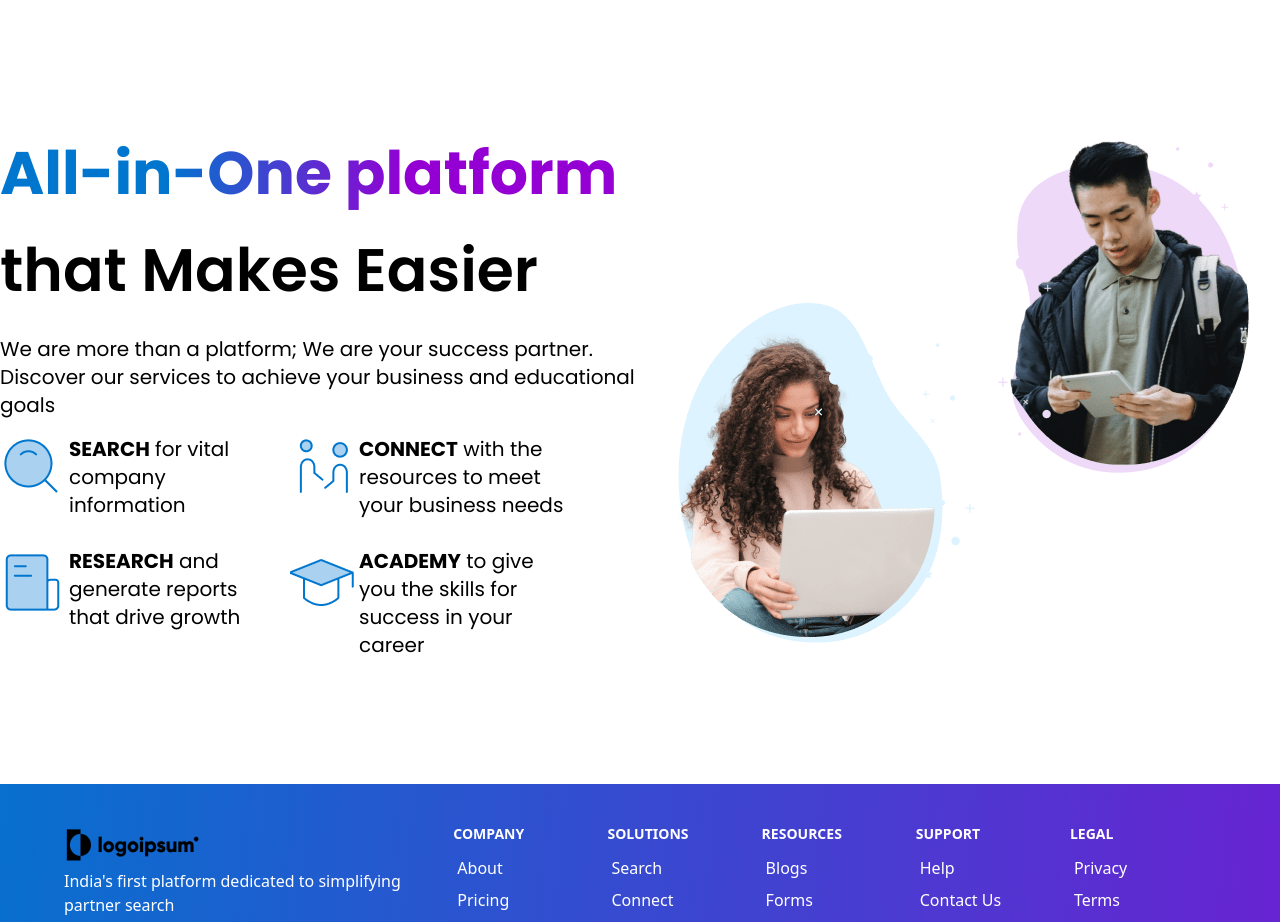
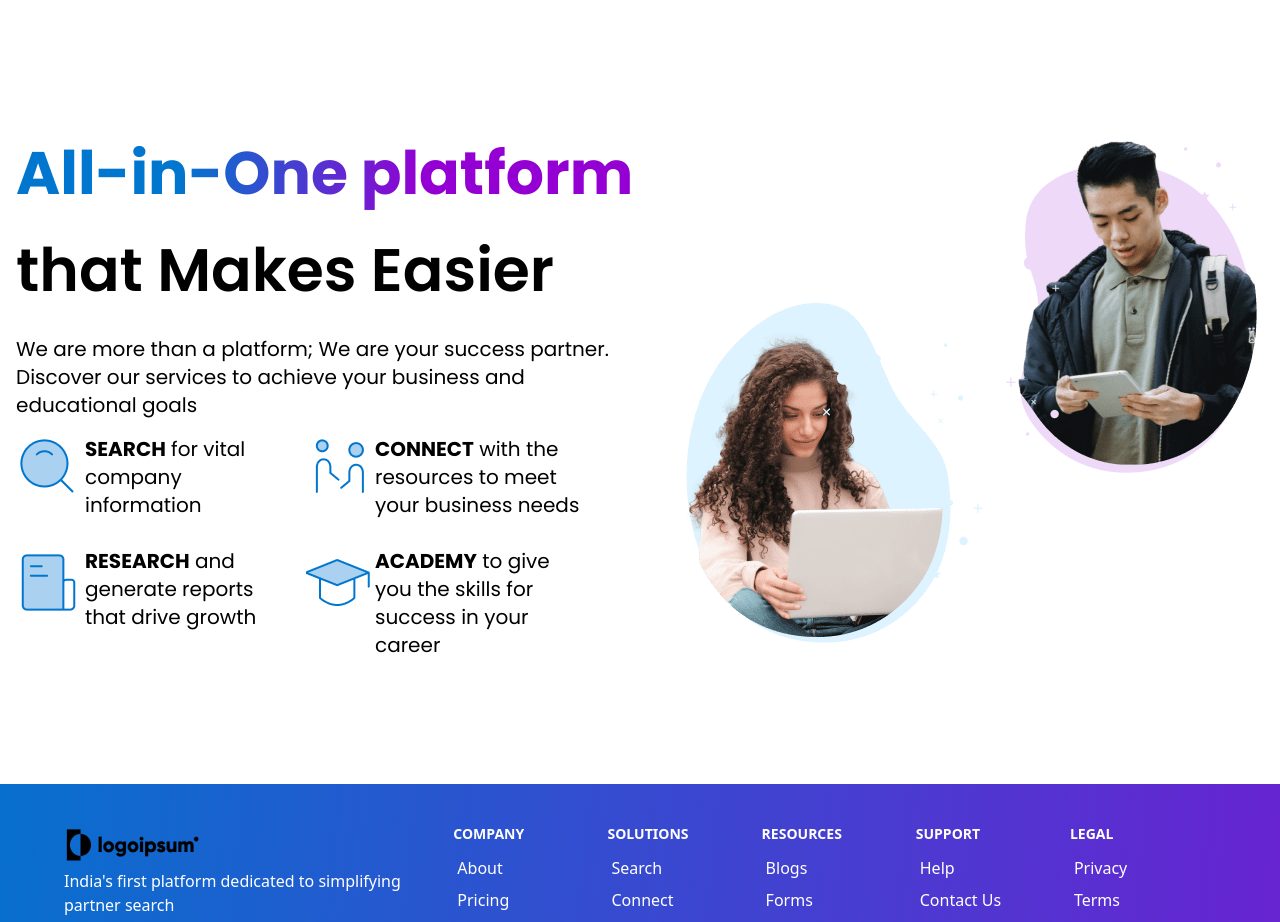
Before and after one commit to codeAdityagithub/CAproject, a React (Vite) app: page / in a window 1280 px wide. Shown: the part 2160-3082 px from the top of the page. Built offline with nearby package versions, Linux system fonts and the light colour scheme.

Commit message:
padding error homepage

```diff
--- a/src/components/homepage/Page3.jsx
+++ b/src/components/homepage/Page3.jsx
@@ -6,18 +6,18 @@ import icon3 from "../../assets/icon3.png";
 import icon4 from "../../assets/icon4.png";
 import Student from "../../assets/Student.png";
 import Teacher from "../../assets/Teacher.png";
-import Row from "../../assets/teacherchat1.png";
-import Row1 from "../../assets/teacherchat2.png";
-import col from "../../assets/studentchat1.png";
-import col1 from "../../assets/studentchat2.png";
-import col2 from "../../assets/studentchat3.png";
+// import Row from "../../assets/teacherchat1.png";
+// import Row1 from "../../assets/teacherchat2.png";
+// import col from "../../assets/studentchat1.png";
+// import col1 from "../../assets/studentchat2.png";
+// import col2 from "../../assets/studentchat3.png";
 
-const Page2 = () => {
+const Page3 = () => {
     return (
         <div className="mt-16 sm:mt-0 h-screen w-full flex flex-col items-center justify-center">
             <div className="flex items-start justify-center min-h-[500px]">
                 {/* left container */}
-                <div className="flex-1 flex flex-col gap-4 items-start">
+                <div className="flex-1 flex flex-col gap-4 items-start px-4">
                     <h1 className="heading sm:leading-[97px] text-center lg:text-left">
                         <span className="heroGradientText">
                             All-in-One platform
@@ -107,4 +107,4 @@ const Page2 = () => {
     );
 };
 
-export default Page2;
+export default Page3;
```
